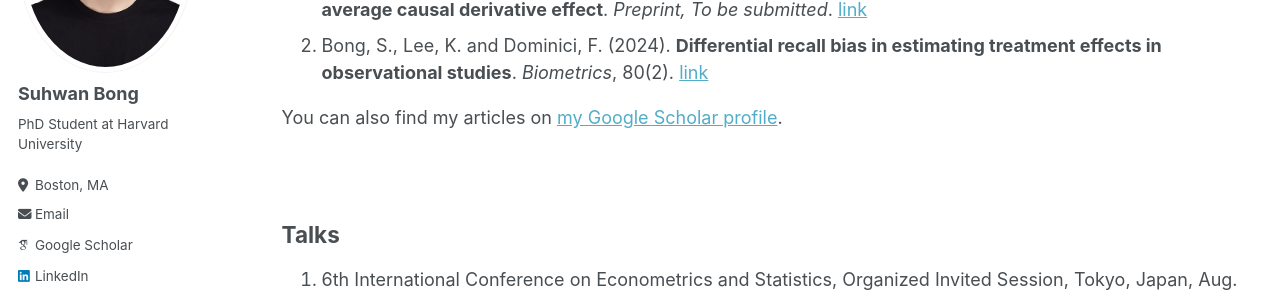
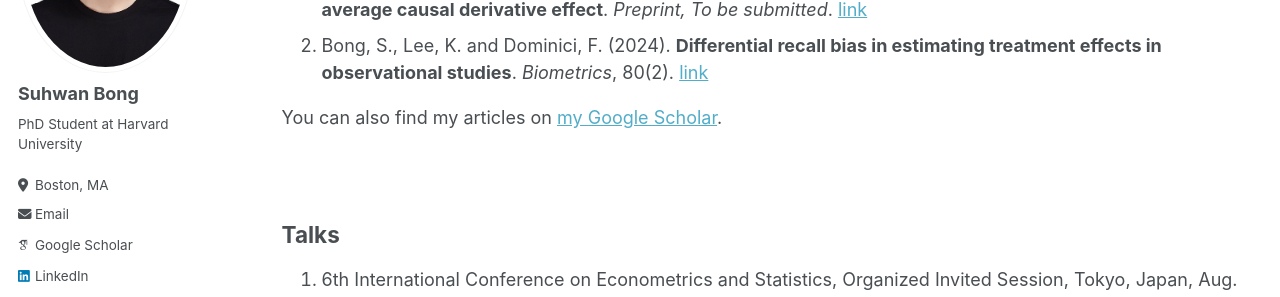
Before and after one commit to suhwanbong121/suhwanbong121.github.io, a Jekyll site: the page built from _pages/research.md, in a window 1280 px wide and 1100 px high. Shown: the part 255-552 px from the top of the window. Built offline with Jekyll 4.4.1, drawn with Linux system fonts in a browser that asks for light colours; some web fonts are replaced.

Commit message:
Modified

```diff
--- a/_pages/research.md
+++ b/_pages/research.md
@@ -10,8 +10,10 @@ Publications
 1. Bong, S. and Lee, K. (2024).  **Local causal effects with continuous exposures: A matching estimator for the average causal derivative effect**. *Preprint, To be submitted*. [link][local]
 1. Bong, S., Lee, K. and Dominici, F. (2024).  **Differential recall bias in estimating treatment effects in observational studies**. *Biometrics*, 80(2). [link][recall]
 
+<div style="margin-top: 1em;"></div>
+
 {% if site.author.googlescholar %}
-  <div class="wordwrap">You can also find my articles on <a href="{{site.author.googlescholar}}">my Google Scholar profile</a>.</div>
+  <div class="wordwrap">You can also find my articles on <a href="{{site.author.googlescholar}}">my Google Scholar</a>.</div>
 {% endif %}
 
 <br>
```
Also changed, not shown: _pages/teaching.md (+2 -2 lines).
